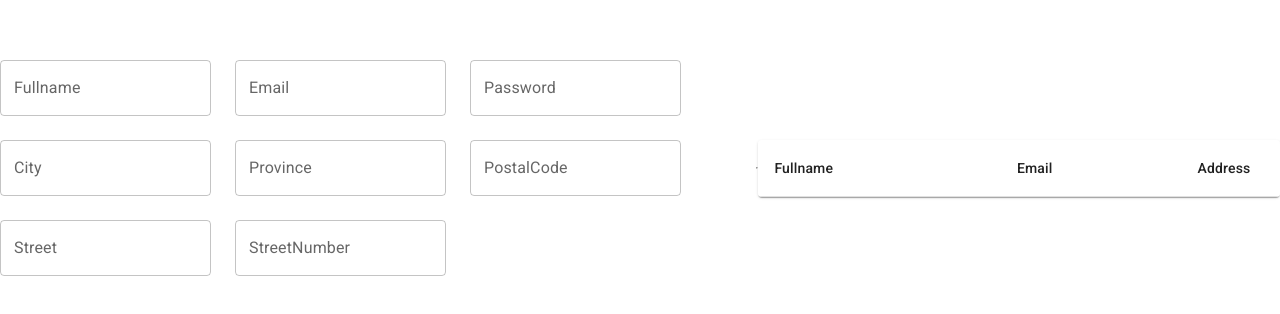
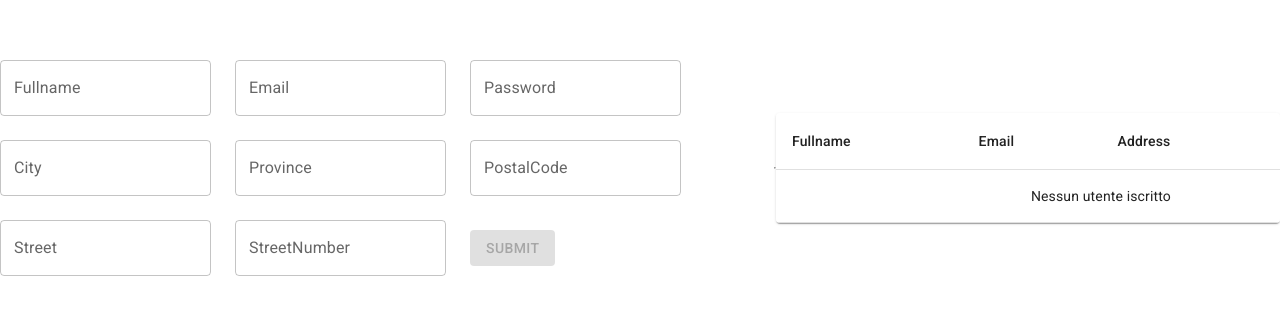
Before and after one commit to stefania120/react-course, a React (Create React App) app: page / in a window 1280 px wide. Shown: the part 232-546 px from the top of the page. Built offline with nearby package versions, Linux system fonts and the light colour scheme.

Commit message:
Added delete button and button submit

```diff
--- a/package.json
+++ b/package.json
@@ -6,6 +6,7 @@
     "@emotion/react": "^11.14.0",
     "@emotion/styled": "^11.14.1",
     "@fontsource/roboto": "^5.2.9",
+    "@mui/icons-material": "^7.3.6",
     "@mui/material": "^7.3.6",
     "@testing-library/jest-dom": "^5.16.1",
     "@testing-library/react": "^12.1.2",
--- a/src/App.js
+++ b/src/App.js
@@ -1,4 +1,5 @@
 import React, { useState, useEffect, use } from "react";
+import DeleteIcon from '@mui/icons-material/Delete';
 import "./App.css";
 import {
   Button,
@@ -17,16 +18,39 @@ const App = () => {
 
   const [users, setUsers] = useState([]);
 
+  const deleteUser = user => {
+    const newUsers = users.filter(el => el.email !== user.email);
+    setUsers(newUsers);
+  }
+
+  const handleSubmit = (user) => {
+    if(users.find(el => el.email === user.email)) {
+      return alert("Utente già iscritto");;
+    }
+    setUsers( [...users, user]);
+  }
+
   return (
     <>
-      <Form/>
+      <Form handleSubmit= {handleSubmit}/>
       <hr></hr>
-      <UsersTable users={users}/>
+      <UsersTable users={users} deleteUser={deleteUser}/>
     </>
   );
 };
 
-const Form = () => {
+const INITIAL_FORM_STATE = {
+  fullname: "",
+  email: "",
+  password: "",
+  city: "",
+  province: "",
+  street: "",
+  streetNumber: "",
+  postalCode: "",
+};
+
+const Form = ({handleSubmit}) => {
   const [formData, setFormData] = useState({
     fullname: "",
     email: "",
@@ -46,6 +70,15 @@ const Form = () => {
     }));
   };
 
+  const handleCheckSubmit = () => {
+    const { fullname, email, password, city, province, street, streetNumber, postalCode } = formData;
+    return !fullname || !email || !password || !city || !province || !street || !streetNumber || !postalCode;
+  }
+
+  const onSubmit = () => {
+    handleSubmit(formData);
+    setFormData(INITIAL_FORM_STATE);
+  };
   return (
     <Grid container spacing={3} justifyContent="flex-start" alignItems="center">
       <Grid item xs={12} sm={6} lg={4}>
@@ -129,24 +162,36 @@ const Form = () => {
           label="StreetNumber"
         />
       </Grid>
+      <Grid item xs={12}>
+        <Button color="primary" disabled={handleCheckSubmit()} variant="contained" onClick={() => handleSubmit(formData)}>
+          SUBMIT
+        </Button>
+      </Grid>
     </Grid>
   );
 };
 
-const UsersTable = (props) => {
+const UsersTable = ({deleteUser, users}) => {
   return(
     <TableContainer component={Paper}>
       <Table sx={{ minWidth: 650 }} aria-label="simple table">
         <TableHead>
           <TableRow>
             <TableCell>Fullname</TableCell>
-            <TableCell >Email</TableCell>
+            <TableCell>Email</TableCell>
             <TableCell >Address</TableCell>
-            {/* <TableCell align="right">Delete</TableCell> */}
+            <TableCell align="center">Delete</TableCell>
           </TableRow>
         </TableHead>
         <TableBody>
-          {props.users.map((user, i) => (
+          {
+            !users?.length && (
+              <TableRow>
+                <TableCell colSpan={4} align="center">Nessun utente iscritto</TableCell>
+              </TableRow>
+            )
+          }
+          {users?.map((user, i) => (
             <TableRow
               key={i}
               sx={{ '&:last-child td, &:last-child th': { border: 0 } }}
@@ -157,6 +202,9 @@ const UsersTable = (props) => {
               <TableCell >{user.email}</TableCell>
               <TableCell align="right">{`${user.street} ${user.streetNumber} ${user.city} (${user.province}) - ${user.postalCode}`}
               </TableCell>
+              <TableCell align="center">
+                <DeleteIcon onClick={() => deleteUser(user)} style={{cursor: 'pointer'}} />
+              </TableCell>
             </TableRow>
           ))}
         </TableBody>
```
Also changed, not shown: 2 other files (tests, documents, lock files or other folders).
